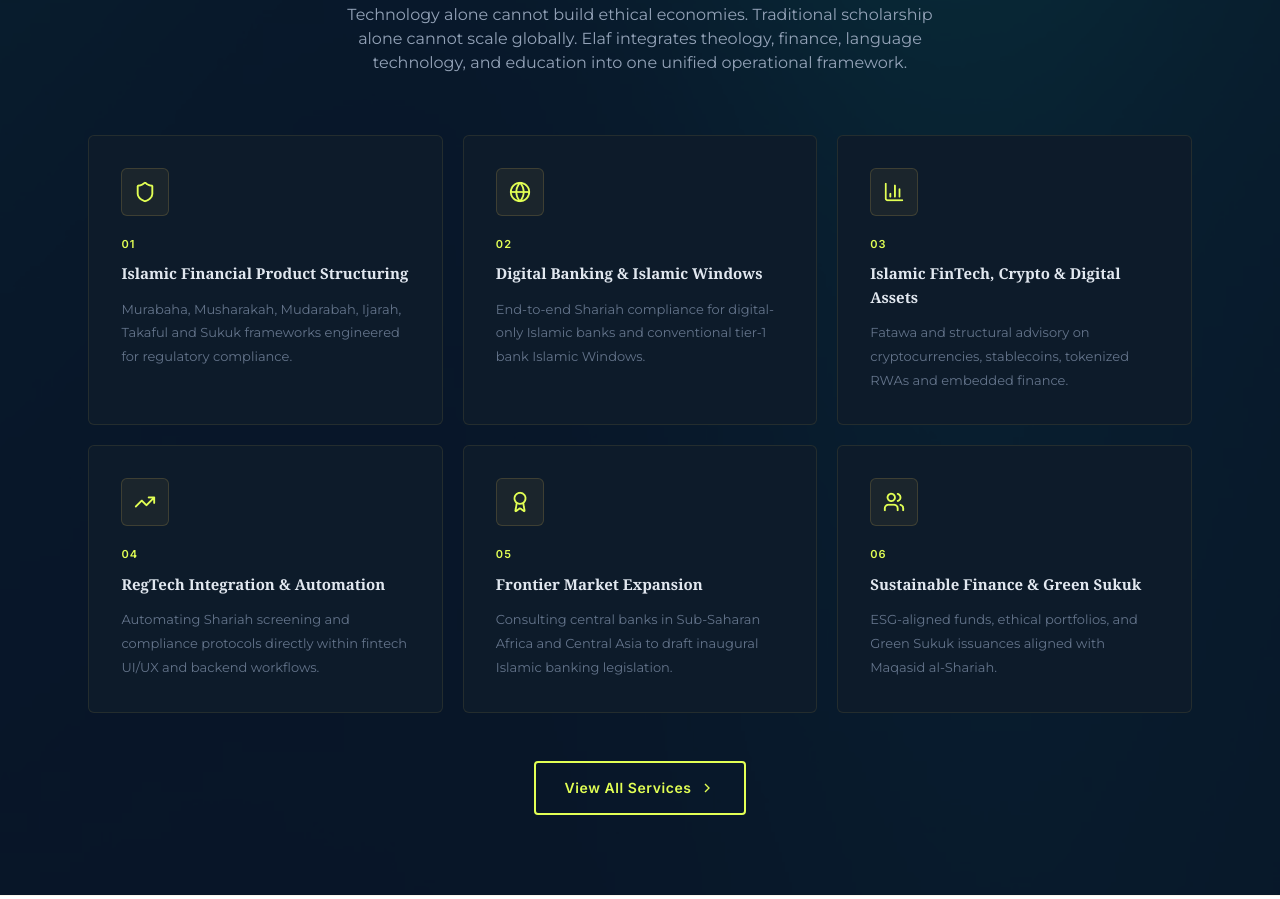
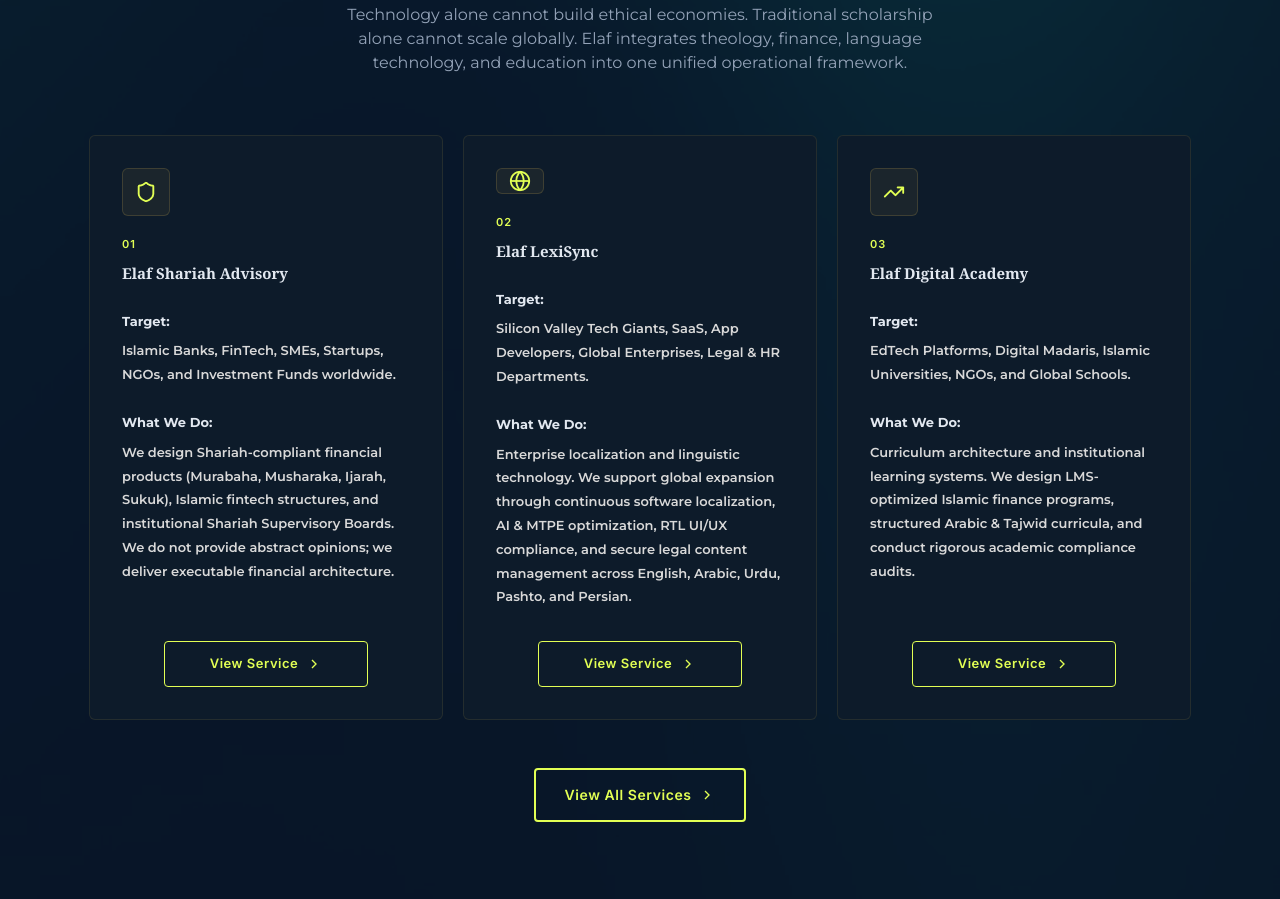
Before and after one commit to shayaani7/ELAF-Knowledge-Systems, a plain HTML site: page index.html in a window 1280 px wide. Shown: the part 1898-2797 px from the top of the page. Drawn offline with nearby package versions, Linux system fonts and the light colour scheme; a web font is replaced by a local one.

Commit message:
8 commit

```diff
--- a/css/style.css
+++ b/css/style.css
@@ -664,12 +664,18 @@
 
 .services__grid {
   display: grid;
-  grid-template-columns: repeat(3, 1fr);
+  grid-template-columns: repeat(3, 354px);
   gap: 20px;
   margin-bottom: 48px;
+  justify-content: center;
 }
 
 .service-card {
+  display: flex;
+  width: 354px;
+  height: 585px;
+  flex-shrink: 0;
+  flex-direction: column;
   background: var(--dark-card);
   border-radius: 6px;
   border: 0.8px solid rgba(201, 168, 76, 0.12);
@@ -706,19 +712,43 @@
 
 .service-card__title {
   font-size: 15px;
-  font-family: 'Rockwell', 'Rockwell Extra Bold', 'Georgia', serif;
+  font-family: 'Rockwell Extra Bold', 'Rockwell', 'Georgia', serif;
   font-weight: 800;
   line-height: 23.4px;
-  color: var(--text-light);
-  margin-bottom: 12px;
-}
-
-.service-card__desc {
+  color: #E2E8F0;
+  margin-bottom: 24px;
+}
+
+.service-card__body {
+  display: flex;
+  flex: 1 1 auto;
+  flex-direction: column;
+  gap: 24px;
+}
+
+.service-card__meta {
   font-size: 13px;
   font-family: 'Montserrat', sans-serif;
-  font-weight: 400;
+  font-weight: 600;
   line-height: 23.8px;
-  color: var(--text-dim);
+  color: #D9D9D9;
+  margin: 0;
+}
+
+.service-card__label {
+  display: block;
+  margin-bottom: 6px;
+  color: var(--text-light);
+  font-weight: 700;
+}
+
+.service-card__cta {
+  width: 204px;
+  justify-content: center;
+  align-self: center;
+  margin-top: 32px;
+  padding: 12px 24px;
+  border-width: 1.5px;
 }
 
 .services__cta-row {
@@ -1391,13 +1421,11 @@
 }
 .about-hero__title {
   max-width: 985px;
-  width: 985px;
-  height: 121px;
-  font-size: 52.488px;
-  font-family: 'Rockwell', 'Rockwell Extra Bold', 'Georgia', serif;
+  font-size: 48px;
+  font-family: 'Rockwell Extra Bold', 'Rockwell', 'Georgia', serif;
   font-weight: 800;
-  line-height: 60.3612px;
-  color: var(--white);
+  line-height: 52px;
+  color: #FFF;
   margin-bottom: 26px;
 }
 .about-hero__line {
@@ -1406,11 +1434,11 @@
 }
 .about-hero__desc {
   max-width: 760px;
-  font-size: 16px;
-  font-family: 'Montserrat', sans-serif;
-  font-weight: 400;
-  line-height: 1.9;
-  color: var(--text-light);
+  font-size: 17px;
+  font-family: 'Inter', system-ui, -apple-system, BlinkMacSystemFont, 'Segoe UI', sans-serif;
+  font-weight: 400;
+  line-height: 30.6px;
+  color: #FFF;
   margin: 0;
 }
 
--- a/index.html
+++ b/index.html
@@ -3,7 +3,7 @@
 <head>
   <meta charset="UTF-8">
   <meta name="viewport" content="width=device-width, initial-scale=1.0">
-  <title>ELAF - Shariah Advisory</title>
+  <title>ELAF Knowledge Systems</title>
   <link rel="stylesheet" href="css/style.css">
   <link rel="preconnect" href="https://fonts.googleapis.com">
   <link rel="preconnect" href="https://fonts.gstatic.com" crossorigin>
@@ -16,7 +16,7 @@
     <div class="header__inner">
       <div class="logo">
         <span class="logo__name">ELAF</span>
-        <span class="logo__sub">Shariah Advisory</span>
+        <span class="logo__sub">Knowledge Systems</span>
       </div>
       <nav class="nav" id="nav">
         <a href="#home" class="nav__link nav__link--active">Home</a>
@@ -169,48 +169,63 @@
             <img src="images/service-icon-01.png" alt="">
           </div>
           <span class="service-card__num">01</span>
-          <h3 class="service-card__title">Islamic Financial Product Structuring</h3>
-          <p class="service-card__desc">Murabaha, Musharakah, Mudarabah, Ijarah, Takaful and Sukuk frameworks engineered for regulatory compliance.</p>
+          <h3 class="service-card__title">Elaf Shariah Advisory</h3>
+          <div class="service-card__body">
+            <p class="service-card__meta">
+              <span class="service-card__label">Target:</span>
+              Islamic Banks, FinTech, SMEs, Startups, NGOs, and Investment Funds worldwide.
+            </p>
+            <p class="service-card__meta">
+              <span class="service-card__label">What We Do:</span>
+              We design Shariah-compliant financial products (Murabaha, Musharaka, Ijarah, Sukuk), Islamic fintech structures, and institutional Shariah Supervisory Boards. We do not provide abstract opinions; we deliver executable financial architecture.
+            </p>
+          </div>
+          <a href="about.html" class="btn btn--outline-accent service-card__cta">
+            View Service
+            <svg width="16" height="16" viewBox="0 0 16 16" fill="none"><path d="M6 4L10 8L6 12" stroke="#E2FF54" stroke-width="1.33"/></svg>
+          </a>
         </div>
         <div class="service-card">
           <div class="service-card__icon">
             <img src="images/service-icon-02.png" alt="">
           </div>
           <span class="service-card__num">02</span>
-          <h3 class="service-card__title">Digital Banking &amp; Islamic Windows</h3>
-          <p class="service-card__desc">End-to-end Shariah compliance for digital-only Islamic banks and conventional tier-1 bank Islamic Windows.</p>
-        </div>
-        <div class="service-card">
-          <div class="service-card__icon">
-            <img src="images/service-icon-3.png" alt="">
+          <h3 class="service-card__title">Elaf LexiSync</h3>
+          <div class="service-card__body">
+            <p class="service-card__meta">
+              <span class="service-card__label">Target:</span>
+              Silicon Valley Tech Giants, SaaS, App Developers, Global Enterprises, Legal &amp; HR Departments.
+            </p>
+            <p class="service-card__meta">
+              <span class="service-card__label">What We Do:</span>
+              Enterprise localization and linguistic technology. We support global expansion through continuous software localization, AI &amp; MTPE optimization, RTL UI/UX compliance, and secure legal content management across English, Arabic, Urdu, Pashto, and Persian.
+            </p>
           </div>
-          <span class="service-card__num">03</span>
-          <h3 class="service-card__title">Islamic FinTech, Crypto &amp; Digital Assets</h3>
-          <p class="service-card__desc">Fatawa and structural advisory on cryptocurrencies, stablecoins, tokenized RWAs and embedded finance.</p>
+          <a href="about.html" class="btn btn--outline-accent service-card__cta">
+            View Service
+            <svg width="16" height="16" viewBox="0 0 16 16" fill="none"><path d="M6 4L10 8L6 12" stroke="#E2FF54" stroke-width="1.33"/></svg>
+          </a>
         </div>
         <div class="service-card">
           <div class="service-card__icon">
             <img src="images/service-icon-04.png" alt="">
           </div>
-          <span class="service-card__num">04</span>
-          <h3 class="service-card__title">RegTech Integration &amp; Automation</h3>
-          <p class="service-card__desc">Automating Shariah screening and compliance protocols directly within fintech UI/UX and backend workflows.</p>
-        </div>
-        <div class="service-card">
-          <div class="service-card__icon">
-            <img src="images/service-icon-05.png" alt="">
+          <span class="service-card__num">03</span>
+          <h3 class="service-card__title">Elaf Digital Academy</h3>
+          <div class="service-card__body">
+            <p class="service-card__meta">
+              <span class="service-card__label">Target:</span>
+              EdTech Platforms, Digital Madaris, Islamic Universities, NGOs, and Global Schools.
+            </p>
+            <p class="service-card__meta">
+              <span class="service-card__label">What We Do:</span>
+              Curriculum architecture and institutional learning systems. We design LMS-optimized Islamic finance programs, structured Arabic &amp; Tajwid curricula, and conduct rigorous academic compliance audits.
+            </p>
           </div>
-          <span class="service-card__num">05</span>
-          <h3 class="service-card__title">Frontier Market Expansion</h3>
-          <p class="service-card__desc">Consulting central banks in Sub-Saharan Africa and Central Asia to draft inaugural Islamic banking legislation.</p>
-        </div>
-        <div class="service-card">
-          <div class="service-card__icon">
-            <img src="images/service-icon-1.png" alt="">
-          </div>
-          <span class="service-card__num">06</span>
-          <h3 class="service-card__title">Sustainable Finance &amp; Green Sukuk</h3>
-          <p class="service-card__desc">ESG-aligned funds, ethical portfolios, and Green Sukuk issuances aligned with Maqasid al-Shariah.</p>
+          <a href="about.html" class="btn btn--outline-accent service-card__cta">
+            View Service
+            <svg width="16" height="16" viewBox="0 0 16 16" fill="none"><path d="M6 4L10 8L6 12" stroke="#E2FF54" stroke-width="1.33"/></svg>
+          </a>
         </div>
       </div>
 
@@ -321,7 +336,7 @@
         <div class="footer__col footer__col--brand">
           <div class="logo logo--footer">
             <span class="logo__name logo__name--lg">ELAF</span>
-            <span class="logo__sub">Shariah Advisory</span>
+            <span class="logo__sub">Knowledge Systems</span>
           </div>
           <p class="footer__tagline">Bridging Classical Authority with Global Digital Infrastructure.</p>
           <div class="footer__contact-list">
@@ -353,11 +368,11 @@
         <div class="footer__col footer__col--nav">
           <h4 class="footer__heading">Quick Navigation</h4>
           <ul class="footer__links">
-            <li><a href="#services"><svg width="12" height="12" viewBox="0 0 12 12" fill="none"><path d="M6 2.5L9.5 6L6 9.5" stroke="#94A3B8" stroke-width="1"/></svg>Advisory Services</a></li>
-            <li><a href="#case-studies"><svg width="12" height="12" viewBox="0 0 12 12" fill="none"><path d="M6 2.5L9.5 6L6 9.5" stroke="#94A3B8" stroke-width="1"/></svg>Case Studies</a></li>
-            <li><a href="#resources"><svg width="12" height="12" viewBox="0 0 12 12" fill="none"><path d="M6 2.5L9.5 6L6 9.5" stroke="#94A3B8" stroke-width="1"/></svg>Knowledge &amp; Resources</a></li>
-            <li><a href="#"><svg width="12" height="12" viewBox="0 0 12 12" fill="none"><path d="M6 2.5L9.5 6L6 9.5" stroke="#94A3B8" stroke-width="1"/></svg>Ask the Advisor</a></li>
-            <li><a href="#"><svg width="12" height="12" viewBox="0 0 12 12" fill="none"><path d="M6 2.5L9.5 6L6 9.5" stroke="#94A3B8" stroke-width="1"/></svg>Client Portal Login</a></li>
+            <li><a href="about.html"><svg width="12" height="12" viewBox="0 0 12 12" fill="none"><path d="M6 2.5L9.5 6L6 9.5" stroke="#94A3B8" stroke-width="1"/></svg>Elaf Shariah Advisory</a></li>
+            <li><a href="#services"><svg width="12" height="12" viewBox="0 0 12 12" fill="none"><path d="M6 2.5L9.5 6L6 9.5" stroke="#94A3B8" stroke-width="1"/></svg>Elaf LexiSync</a></li>
+            <li><a href="#case-studies"><svg width="12" height="12" viewBox="0 0 12 12" fill="none"><path d="M6 2.5L9.5 6L6 9.5" stroke="#94A3B8" stroke-width="1"/></svg>Elaf Digital Academy</a></li>
+            <li><a href="#resources"><svg width="12" height="12" viewBox="0 0 12 12" fill="none"><path d="M6 2.5L9.5 6L6 9.5" stroke="#94A3B8" stroke-width="1"/></svg>Leadership &amp; Management</a></li>
+            <li><a href="#contact"><svg width="12" height="12" viewBox="0 0 12 12" fill="none"><path d="M6 2.5L9.5 6L6 9.5" stroke="#94A3B8" stroke-width="1"/></svg>Contact</a></li>
           </ul>
         </div>
 
@@ -386,7 +401,7 @@
       </div>
 
       <div class="footer__bottom">
-        <span>&copy; 2026 Elaf Shariah Advisory. All Rights Reserved.</span>
+        <span>&copy; 2026 Elaf Knowledge Systems. All Rights Reserved.</span>
         <div class="footer__bottom-links">
           <a href="#">Privacy Policy</a>
           <a href="#">Terms and Conditions</a>
```
Also changed, not shown: about.html (+13 -14 lines).
